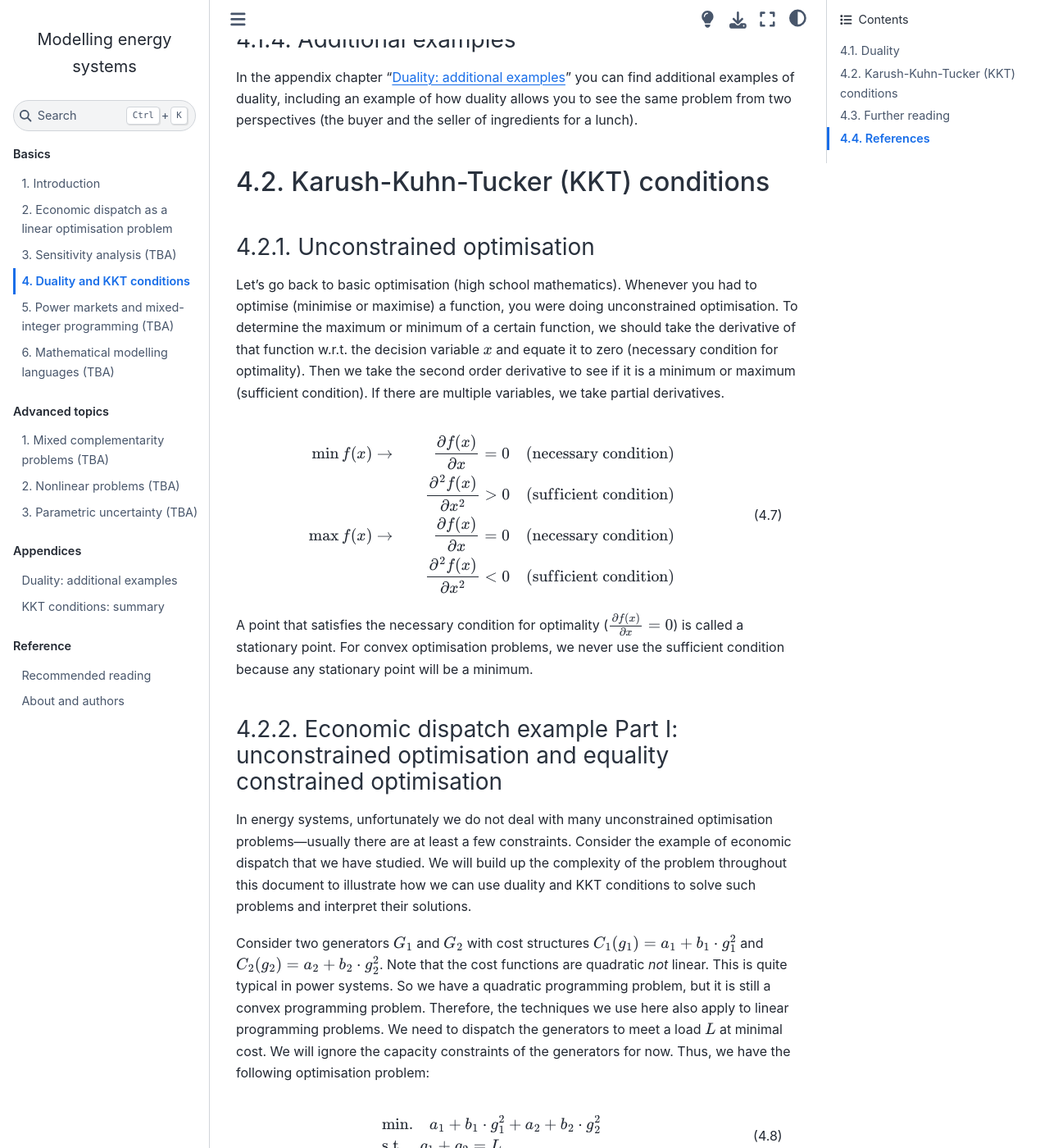
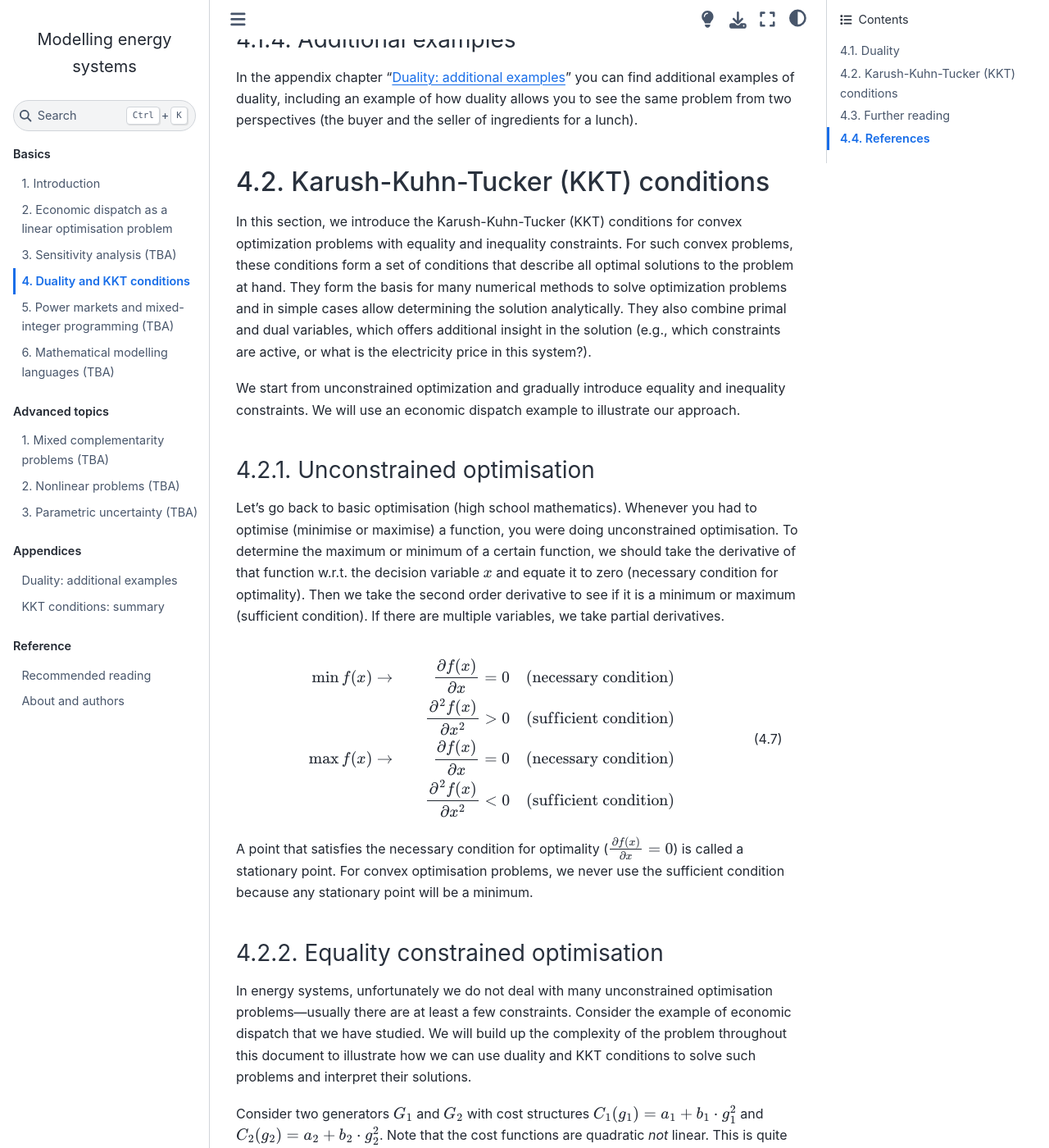
Before and after one commit to sjpfenninger/modelling-energy-systems, a Jupyter Book: the page built from basics/duality-kkts.md, in a window 1280 px wide and 1400 px high, scrolled down 7052 px. Shown: the whole window at 82% size. Built offline with Jupyter Book 1.0.4 settings and Sphinx 7.4.7 and the Sphinx Book theme 1.1.4, drawn with Linux system fonts in a browser that asks for light colours; comment, search, counter and statistics services are not loaded; cross-references to code outside the pages are shown as plain code; some of the changed text lies outside the part shown.

Commit message:
Update duality-kkts.md

````diff
--- a/basics/duality-kkts.md
+++ b/basics/duality-kkts.md
@@ -179,7 +179,9 @@ In the appendix chapter "{ref}`content:appendix:duality-examples`" you can find
 
 ## Karush-Kuhn-Tucker (KKT) conditions
 
-<!-- TODO intro -->
+In this section, we introduce the Karush-Kuhn-Tucker (KKT) conditions for convex optimization problems with equality and inequality constraints. For such convex problems, these conditions form a set of conditions that describe all optimal solutions to the problem at hand. They form the basis for many numerical methods to solve optimization problems and in simple cases allow determining the solution analytically. They also combine primal and dual variables, which offers additional insight in the solution (e.g., which constraints are active, or what is the electricity price in this system?).
+
+We start from unconstrained optimization and gradually introduce equality and inequality constraints. We will use an economic dispatch example to illustrate our approach.
 
 ### Unconstrained optimisation
 
@@ -194,7 +196,7 @@ Let's go back to basic optimisation (high school mathematics). Whenever you had
 
 A point that satisfies the necessary condition for optimality ($\frac{\partial f(x)}{\partial x} =  0$) is called a stationary point. For convex optimisation problems, we never use the sufficient condition because any stationary point will be a minimum.
 
-### Economic dispatch example Part I: unconstrained optimisation and equality constrained optimisation
+### Equality constrained optimisation
 
 In energy systems, unfortunately we do not deal with many unconstrained optimisation problems---usually there are at least a few constraints. Consider the example of economic dispatch that we have studied. We will build up the complexity of the problem throughout this document to illustrate how we can use duality and KKT conditions to solve such problems and interpret their solutions.
 
@@ -223,9 +225,7 @@ To do this, we draw on our knowledge of unconstrained optimisation, since now we
     & \frac{\partial \mathcal{L}}{\partial \lambda} = L - g_1 - g_2 = 0
 \end{align}
 
-Notice that now we have three equations and three unknowns. So, we can solve for $g_1$, $g_2$, and $\lambda$, which gives the optimal solution to the original optimisation problem.
-
-### Equality constrained optimisation
+Notice that now we have three equations and three unknowns. So, we can solve for $g_1$, $g_2$, and $\lambda$, which gives the optimal solution to the original optimisation problem. Note that the last equation is identical to our original constraint. A solution to the system of equations above will hence be as such that $g_1$ and $g_2$ jointly meet the load $L$.
 
 Now we will generalise the Lagrangian to any equality constrained optimisation problem. Consider the following minimisation problem with equality constraints $h_i(x)$:
 \begin{align}
@@ -246,7 +246,13 @@ We can find the optimal solution ($x^*, \lambda_i^*$) to the original optimisati
     & \frac{\partial \mathcal{L}}{\partial \lambda_i} = h_i(x) = 0 \quad \forall i \in  \{1,2,...,m\}
 \end{align}
 
-#### Graphical interpretation
+:::{admonition} Note on notation and standard form
+:class: tip
+
+* In this section, we will use $h_i(x)$ to refer to equality constraints. In the rest of this reader, we used $g_i(x)$ to refer to equality constraints.
+* Note that we will write all constraints in a standard form with zeros on the right-hand side (i.e., $=0$ or $\leq 0$ for equality constraints below). This ensures that you don't make mistakes when you're constructing the Lagrangian. Note the difference with the approach above to construct the dual problem!
+
+:::
 
 The equality constrained optmisation problem also has a graphical interpretation. {numref}`fig:KKT_eqconst_graphical` shows the graphical interpretation of our economic dispatch example.
 
@@ -262,7 +268,7 @@ $g_1$ and $g_2$ are on the axes. The red contour lines are constant values of th
     \nabla f(x) + \lambda \cdot \nabla h(x) = 0
 \end{equation}
 
-### Economic dispatch example Part II: inequality and equality constrained optimisation
+### Inequality and equality constrained optimisation
 
 In energy systems, we not only have equality constraints, but also inequality constraints. For example, returning to the economic dispatch example, the generators have capacity constraints $\overline{G_1}$ and $\overline{G_2}$ and cannot run at negative output (lower bound of zero). The optimisation problem becomes:
 
@@ -284,9 +290,7 @@ Graphical representation of the equality and inequality constrained economic dis
 
 The optimal solution needs to be part of the feasible solution set. In this case, we see that the optimal solution (green dot) is indeed in the feasible area. Thus the inequality constraints $0 \leq g_1 \leq \overline{G_1}$ and $0 \leq g_2 \leq \overline{G_2}$ actually do not play a role in this particular example.
 
-However, this is not always the case. What if the capacity limits on $g_1$ and $g_2$ do play a role? Then we want to figure out which inequality constraints are active. We can replace these constraints with equality constraints. Then we have an equality constrained optimisation problem which we know how to solve.
-
-### Inequality and equality constrained optimisation
+However, this is not always the case. What if the capacity limits on $g_1$ and $g_2$ do play a role? Then we want to figure out which inequality constraints are active. If we can identify the active constraints, we can replace these constraints with equality constraints (e.g., $g_1 \leq \overline{G_1}$ becomes $g_1 = \overline{G_1}$) and ignore all inactive constraints (because they don't influence the solution). Then we are left with an equality constrained optimisation problem which we know how to solve.
 
 For most problems, we do not know which constraints will be active/binding. Luckily, we can use a set of optimality conditions called Karush-Kuhn-Tucker (KKT) conditions to reflect the fact that in some cases inequality constraints are binding and in some cases they are not.
 
@@ -321,6 +325,14 @@ Then we derive the following set of equations that characterises the optimal sol
 \end{align}
 ```
 
+:::{admonition} Note on inequality signs in standard form
+:class: tip
+
+* Note that all constraints in a standard form have zeros on the right-hand side (i.e., $=0$ or $\leq 0$ for equality constraints below).
+* Inequality constraints are always of the form $g_j(x) \leq 0$, not $g_j(x) \geq 0$. Only if you write all inequality constraints as $g_j(x) \leq 0$, the sign of the Lagrangian above are correct!
+
+:::
+
 Let's look at each of these equations in a little more detail. We have:
 1. Derivative of Lagrangian w.r.t. decision variables $x$ equal to zero $\rightarrow$ optimality conditions
 2. Derivative of Lagrangian w.r.t. Lagrange multipliers $\lambda_i$ (equality constraints) $\rightarrow$ primal feasibility (solution is feasible with respect to the primal constraints)
@@ -345,8 +357,6 @@ Note that sometimes KKT conditions are written in condensed form:
     & \mu_j \cdot g_j(x) =  0 \quad \forall j \in  \{1,2,...,n\}  \\
     & \mu_j \geq 0 \quad \forall j \in  \{1,2,...,n\}
 \end{align}
-
-### Economic dispatch example Part III: KKT conditions
 
 Let's revisit the economic dispatch example and apply KKT conditions. In standard form, the constraints are written separately with a zero on the right-hand sign and "=" or "$\leq$" signs:
 \begin{align}
@@ -440,7 +450,7 @@ This is the dual problem. We denote the optimal value of this problem as $d^*$.
 
 As mentioned at the beginning, strong duality is when the optimal value of the primal equals the optimal value of the dual. In our new terminology, this is written as $d^* = p^*$. Strong duality can be used to show that a solution that satisfies the KKT conditions must be an optimal solution to the primal and dual problems. Meaning, the KKT conditions are necessary and sufficient conditions for optimality. Weak duality is when $d^* \leq p^*$. This holds even for non-convex problems. $p^* - d^*$ is referred to as the duality gap.
 
-In practice, we do not start from the general expression in Equation {eq}`eqn:dual` to derive the dual problem. Instead, we write the primal problem in standard form, for which we know the relation between the dual and the primal problem, or we use tables.
+In practice, we do not start from the general expression in Equation {eq}`eqn:dual` to derive the dual problem. Instead, we write the primal problem in standard form, for which we know the relation between the dual and the primal problem, or we use the tables introduced above.
 
 ## Further reading
 
````
